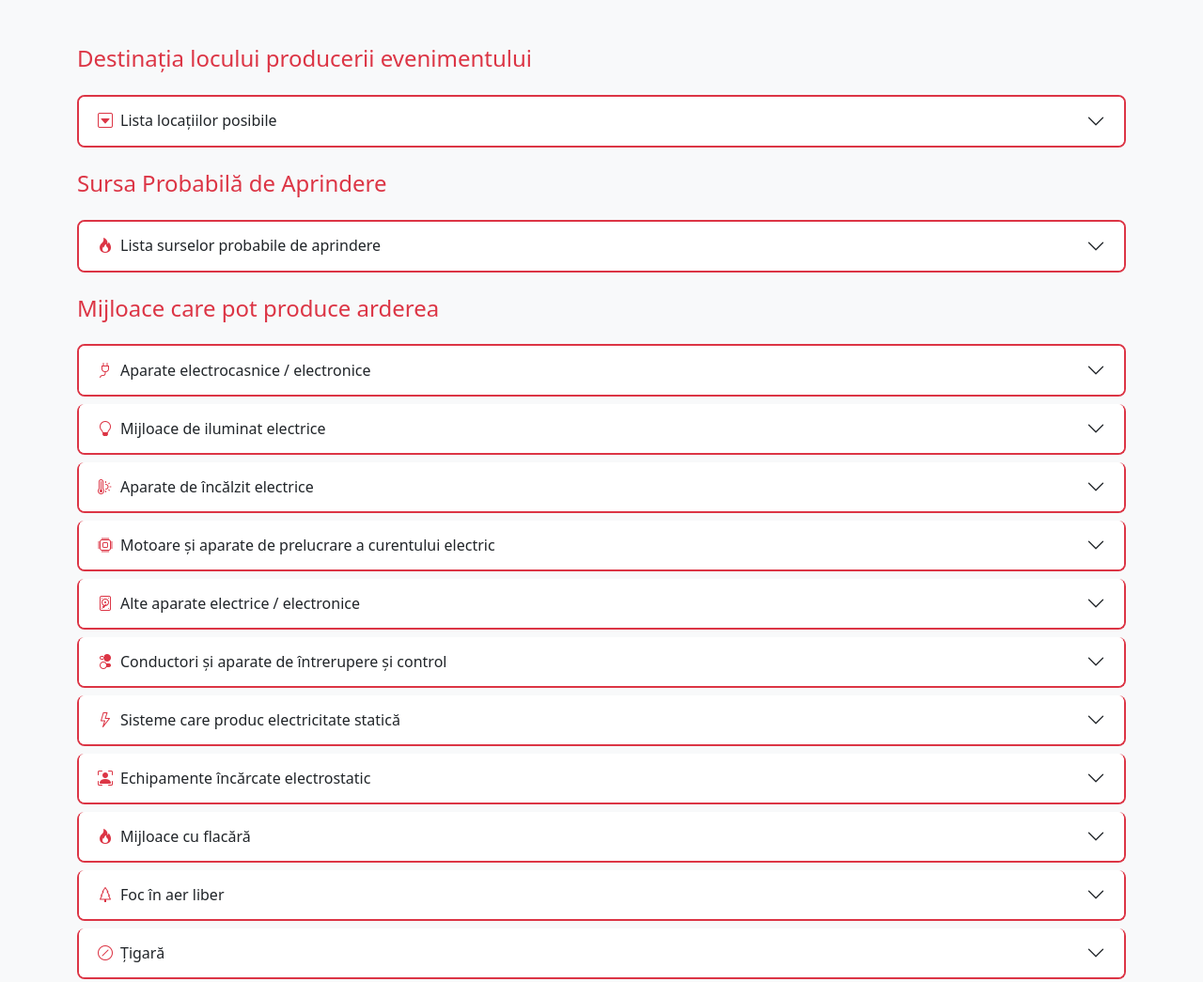
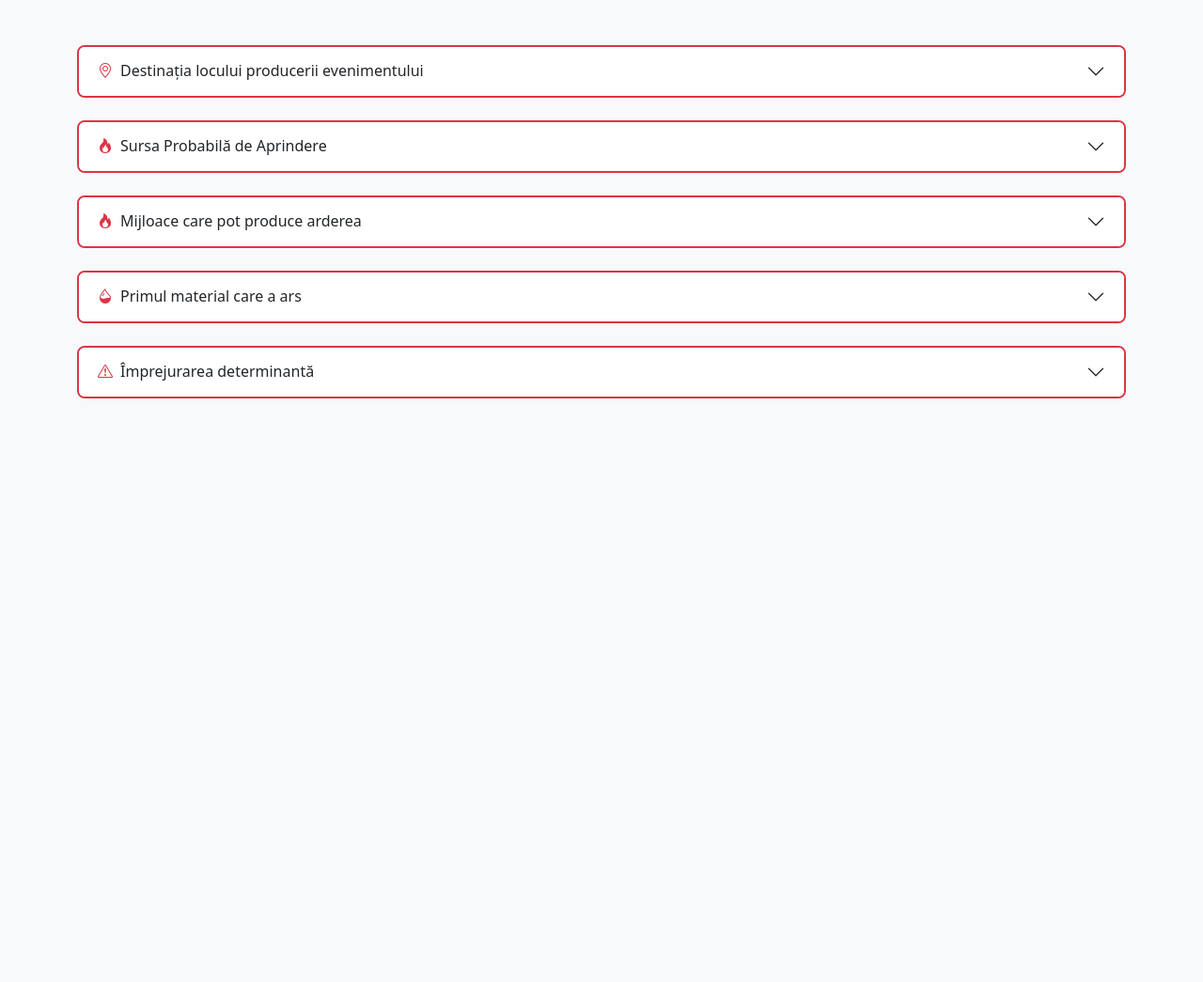
Before and after one commit to adrian10nagy/isu-vatradornei, a plain HTML site: page index.html in a window 1280 px wide. Shown: the top 1045 px of the page at 94% size. After the commit the page ends 800 px from the top, so only its background shows below. Drawn offline with nearby package versions, Linux system fonts and the light colour scheme.

Commit message:
Update index.html

```diff
--- a/index.html
+++ b/index.html
@@ -9,31 +9,31 @@
   </head>
   <body class="bg-light">
     <div class="container py-5">
+
       <!-- 1) Destinația locului producerii evenimentului -->
-      <h1 class="h4 mb-4 text-danger">Destinația locului producerii evenimentului</h1>
-
-      <div class="accordion mb-4" id="sectiunea1">
+      <div class="accordion mb-4" id="sectiuneaLoc">
         <div class="accordion-item border-2 border-danger rounded-3 overflow-hidden">
-          <h2 class="accordion-header" id="heading1">
+          <h2 class="accordion-header" id="headingLoc">
             <button
               class="accordion-button collapsed bg-white"
               type="button"
               data-bs-toggle="collapse"
-              data-bs-target="#collapse1"
+              data-bs-target="#collapseLoc"
               aria-expanded="false"
-              aria-controls="collapse1"
+              aria-controls="collapseLoc"
             >
-              <span class="me-2 text-danger"><i class="bi bi-caret-down-square"></i></span>
-              Lista locațiilor posibile
+              <span class="me-2 text-danger"><i class="bi bi-geo-alt"></i></span>
+              Destinația locului producerii evenimentului
             </button>
           </h2>
           <div
-            id="collapse1"
+            id="collapseLoc"
             class="accordion-collapse collapse"
-            aria-labelledby="heading1"
-            data-bs-parent="#sectiunea1"
+            aria-labelledby="headingLoc"
+            data-bs-parent="#sectiuneaLoc"
           >
             <div class="accordion-body bg-white">
+              <!-- DOAR LISTA, fără titlu intermediar -->
               <div id="listaLocatii" class="list-group"></div>
             </div>
           </div>
@@ -41,43 +41,121 @@
       </div>
 
       <!-- 2) Sursa probabilă de aprindere -->
-      <h1 class="h4 mb-4 text-danger">Sursa Probabilă de Aprindere</h1>
-
-      <div class="accordion mb-4" id="sectiunea2">
+      <div class="accordion mb-4" id="sectiuneaSursa">
         <div class="accordion-item border-2 border-danger rounded-3 overflow-hidden">
-          <h2 class="accordion-header" id="heading2">
+          <h2 class="accordion-header" id="headingSursa">
             <button
               class="accordion-button collapsed bg-white"
               type="button"
               data-bs-toggle="collapse"
-              data-bs-target="#collapse2"
+              data-bs-target="#collapseSursa"
               aria-expanded="false"
-              aria-controls="collapse2"
+              aria-controls="collapseSursa"
             >
               <span class="me-2 text-danger"><i class="bi bi-fire"></i></span>
-              Lista surselor probabile de aprindere
+              Sursa Probabilă de Aprindere
             </button>
           </h2>
           <div
-            id="collapse2"
+            id="collapseSursa"
             class="accordion-collapse collapse"
-            aria-labelledby="heading2"
-            data-bs-parent="#sectiunea2"
+            aria-labelledby="headingSursa"
+            data-bs-parent="#sectiuneaSursa"
           >
             <div class="accordion-body bg-white">
+              <!-- DOAR LISTA -->
               <div id="listaSursaAprindere" class="list-group"></div>
             </div>
           </div>
         </div>
       </div>
 
-      <!-- 3) Mijloace care pot produce arderea -->
-      <h1 class="h4 mb-4 text-danger">Mijloace care pot produce arderea</h1>
-      <div class="accordion mb-4" id="mijloaceAccordion"></div>
+      <!-- 3) Mijloace care pot produce arderea (are sub-secțiuni) -->
+      <div class="accordion mb-4" id="sectiuneaMijloaceWrapper">
+        <div class="accordion-item border-2 border-danger rounded-3 overflow-hidden">
+          <h2 class="accordion-header" id="headingMijloaceWrapper">
+            <button
+              class="accordion-button collapsed bg-white"
+              type="button"
+              data-bs-toggle="collapse"
+              data-bs-target="#collapseMijloaceWrapper"
+              aria-expanded="false"
+              aria-controls="collapseMijloaceWrapper"
+            >
+              <span class="me-2 text-danger"><i class="bi bi-fire"></i></span>
+              Mijloace care pot produce arderea
+            </button>
+          </h2>
+          <div
+            id="collapseMijloaceWrapper"
+            class="accordion-collapse collapse"
+            aria-labelledby="headingMijloaceWrapper"
+            data-bs-parent="#sectiuneaMijloaceWrapper"
+          >
+            <div class="accordion-body bg-white">
+              <div class="accordion" id="mijloaceAccordion"></div>
+            </div>
+          </div>
+        </div>
+      </div>
 
-      <!-- 4) Primul material care a ars -->
-      <h1 class="h4 mb-4 text-danger">Primul material care a ars</h1>
-      <div class="accordion" id="materialArsAccordion"></div>
+      <!-- 4) Primul material care a ars (are sub-secțiuni) -->
+      <div class="accordion mb-4" id="sectiuneaMaterialWrapper">
+        <div class="accordion-item border-2 border-danger rounded-3 overflow-hidden">
+          <h2 class="accordion-header" id="headingMaterialWrapper">
+            <button
+              class="accordion-button collapsed bg-white"
+              type="button"
+              data-bs-toggle="collapse"
+              data-bs-target="#collapseMaterialWrapper"
+              aria-expanded="false"
+              aria-controls="collapseMaterialWrapper"
+            >
+              <span class="me-2 text-danger"><i class="bi bi-droplet-half"></i></span>
+              Primul material care a ars
+            </button>
+          </h2>
+          <div
+            id="collapseMaterialWrapper"
+            class="accordion-collapse collapse"
+            aria-labelledby="headingMaterialWrapper"
+            data-bs-parent="#sectiuneaMaterialWrapper"
+          >
+            <div class="accordion-body bg-white">
+              <div class="accordion" id="materialArsAccordion"></div>
+            </div>
+          </div>
+        </div>
+      </div>
+
+      <!-- 5) Împrejurarea determinantă (are sub-secțiuni) -->
+      <div class="accordion mb-4" id="sectiuneaImprejurariWrapper">
+        <div class="accordion-item border-2 border-danger rounded-3 overflow-hidden">
+          <h2 class="accordion-header" id="headingImprejurariWrapper">
+            <button
+              class="accordion-button collapsed bg-white"
+              type="button"
+              data-bs-toggle="collapse"
+              data-bs-target="#collapseImprejurariWrapper"
+              aria-expanded="false"
+              aria-controls="collapseImprejurariWrapper"
+            >
+              <span class="me-2 text-danger"><i class="bi bi-exclamation-triangle"></i></span>
+              Împrejurarea determinantă
+            </button>
+          </h2>
+          <div
+            id="collapseImprejurariWrapper"
+            class="accordion-collapse collapse"
+            aria-labelledby="headingImprejurariWrapper"
+            data-bs-parent="#sectiuneaImprejurariWrapper"
+          >
+            <div class="accordion-body bg-white">
+              <div class="accordion" id="imprejurariAccordion"></div>
+            </div>
+          </div>
+        </div>
+      </div>
 
     </div>
 
@@ -86,144 +164,68 @@
 
     <!-- 2) Script de randare -->
     <script>
-      function renderLocatii() {
-        const container = document.getElementById('listaLocatii');
-        if (!container || !Array.isArray(locatiiData)) return;
+      function renderSimpleList(containerId, dataArray, formatter) {
+        const container = document.getElementById(containerId);
+        if (!container || !Array.isArray(dataArray)) return;
 
-        locatiiData.forEach((it) => {
-          const div = document.createElement('div');
-          div.className = 'list-group-item border-2 border-primary rounded-3 mb-2';
-          div.innerHTML = `<strong>${it.nr} – ${it.den}</strong>`;
+        dataArray.forEach((item) => {
+          const div = document.createElement("div");
+          div.className = "list-group-item border-2 border-primary rounded-3 mb-2";
+          div.innerHTML = formatter(item);
           container.appendChild(div);
         });
       }
 
-      function renderSursaAprindere() {
-        const container = document.getElementById('listaSursaAprindere');
-        if (!container || !Array.isArray(sursaAprindereData)) return;
+      function renderAccordion(containerId, dataArray, iconDefault = "bi-list-ul") {
+        const container = document.getElementById(containerId);
+        if (!container || !Array.isArray(dataArray)) return;
 
-        sursaAprindereData.forEach((it) => {
-          const div = document.createElement('div');
-          div.className = 'list-group-item border-2 border-primary rounded-3 mb-2';
-          div.innerHTML = `<strong>${it.code} – ${it.label}</strong>`;
-          container.appendChild(div);
-        });
-      }
+        dataArray.forEach((cat, index) => {
+          const headerId = `${containerId}Heading${index}`;
+          const collapseId = `${containerId}Collapse${index}`;
 
-      function renderMijloaceAccordion() {
-        const container = document.getElementById('mijloaceAccordion');
-        if (!container || !Array.isArray(mijloaceData)) return;
+          const item = document.createElement("div");
+          item.className = "accordion-item border-2 border-danger rounded-3 overflow-hidden mb-2";
 
-        mijloaceData.forEach((cat, index) => {
-          const headerId = `mijloaceHeading${index}`;
-          const collapseId = `mijloaceCollapse${index}`;
-
-          const item = document.createElement('div');
-          item.className = 'accordion-item border-2 border-danger rounded-3 overflow-hidden mb-2';
-
-          const h2 = document.createElement('h2');
-          h2.className = 'accordion-header';
+          const h2 = document.createElement("h2");
+          h2.className = "accordion-header";
           h2.id = headerId;
 
-          const button = document.createElement('button');
-          button.className = 'accordion-button collapsed bg-white';
-          button.type = 'button';
-          button.setAttribute('data-bs-toggle', 'collapse');
-          button.setAttribute('data-bs-target', `#${collapseId}`);
-          button.setAttribute('aria-expanded', 'false');
-          button.setAttribute('aria-controls', collapseId);
+          const button = document.createElement("button");
+          button.className = "accordion-button collapsed bg-white";
+          button.type = "button";
+          button.setAttribute("data-bs-toggle", "collapse");
+          button.setAttribute("data-bs-target", `#${collapseId}`);
+          button.setAttribute("aria-expanded", "false");
+          button.setAttribute("aria-controls", collapseId);
 
-          const spanIcon = document.createElement('span');
-          spanIcon.className = 'me-2 text-danger';
-          if (cat.icon) {
-            spanIcon.innerHTML = `<i class="bi ${cat.icon}"></i>`;
-          }
+          const spanIcon = document.createElement("span");
+          spanIcon.className = "me-2 text-danger";
+          const icon = cat.icon || iconDefault;
+          spanIcon.innerHTML = `<i class="bi ${icon}"></i>`;
 
-          const titleNode = document.createTextNode(' ' + cat.title);
+          const titleNode = document.createTextNode(" " + cat.title);
 
           button.appendChild(spanIcon);
           button.appendChild(titleNode);
           h2.appendChild(button);
 
-          const collapse = document.createElement('div');
+          const collapse = document.createElement("div");
           collapse.id = collapseId;
-          collapse.className = 'accordion-collapse collapse';
-          collapse.setAttribute('aria-labelledby', headerId);
-          collapse.setAttribute('data-bs-parent', '#mijloaceAccordion');
+          collapse.className = "accordion-collapse collapse";
+          collapse.setAttribute("aria-labelledby", headerId);
+          collapse.setAttribute("data-bs-parent", `#${containerId}`);
 
-          const body = document.createElement('div');
-          body.className = 'accordion-body bg-white';
+          const body = document.createElement("div");
+          body.className = "accordion-body bg-white";
 
-          const listGroup = document.createElement('div');
-          listGroup.className = 'list-group';
-
-          cat.items.forEach((it) => {
-            const div = document.createElement('div');
-            div.className = 'list-group-item border-2 border-primary rounded-3 mb-2';
-            div.innerHTML = `<strong>${it.code} – ${it.label}</strong>`;
-            listGroup.appendChild(div);
-          });
-
-          body.appendChild(listGroup);
-          collapse.appendChild(body);
-          item.appendChild(h2);
-          item.appendChild(collapse);
-
-          container.appendChild(item);
-        });
-      }
-
-      // 4) Primul material care a ars
-      function renderPrimulMaterialAccordion() {
-        const container = document.getElementById('materialArsAccordion');
-        // în date.js trebuie să existe: const primulMaterialCareAAars = [ {title, items:[{code,label}, ...]}, ... ]
-        if (!container || !Array.isArray(primulMaterialCareAAars)) return;
-
-        primulMaterialCareAAars.forEach((cat, index) => {
-          const headerId = `materialArsHeading${index}`;
-          const collapseId = `materialArsCollapse${index}`;
-
-          const item = document.createElement('div');
-          item.className = 'accordion-item border-2 border-danger rounded-3 overflow-hidden mb-2';
-
-          const h2 = document.createElement('h2');
-          h2.className = 'accordion-header';
-          h2.id = headerId;
-
-          const button = document.createElement('button');
-          button.className = 'accordion-button collapsed bg-white';
-          button.type = 'button';
-          button.setAttribute('data-bs-toggle', 'collapse');
-          button.setAttribute('data-bs-target', `#${collapseId}`);
-          button.setAttribute('aria-expanded', 'false');
-          button.setAttribute('aria-controls', collapseId);
-
-          const spanIcon = document.createElement('span');
-          spanIcon.className = 'me-2 text-danger';
-          spanIcon.innerHTML = '<i class="bi bi-fire"></i>';
-
-          const titleNode = document.createTextNode(' ' + cat.title);
-
-          button.appendChild(spanIcon);
-          button.appendChild(titleNode);
-          h2.appendChild(button);
-
-          const collapse = document.createElement('div');
-          collapse.id = collapseId;
-          collapse.className = 'accordion-collapse collapse';
-          collapse.setAttribute('aria-labelledby', headerId);
-          collapse.setAttribute('data-bs-parent', '#materialArsAccordion');
-
-          const body = document.createElement('div');
-          body.className = 'accordion-body bg-white';
-
-          const listGroup = document.createElement('div');
-          listGroup.className = 'list-group';
+          const listGroup = document.createElement("div");
+          listGroup.className = "list-group";
 
           if (Array.isArray(cat.items)) {
             cat.items.forEach((it) => {
-              const div = document.createElement('div');
-              div.className = 'list-group-item border-2 border-primary rounded-3 mb-2';
+              const div = document.createElement("div");
+              div.className = "list-group-item border-2 border-primary rounded-3 mb-2";
               div.innerHTML = `<strong>${it.code} – ${it.label}</strong>`;
               listGroup.appendChild(div);
             });
@@ -238,14 +240,45 @@
         });
       }
 
-      document.addEventListener('DOMContentLoaded', () => {
-        renderLocatii();
-        renderSursaAprindere();
-        renderMijloaceAccordion();
-        renderPrimulMaterialAccordion();
+      document.addEventListener("DOMContentLoaded", () => {
+        // Extragem ITEMS din structurile cu title+items pentru 1 și 2
+        const locatiiItems =
+          Array.isArray(locatiiData) && locatiiData[0]?.items
+            ? locatiiData[0].items
+            : locatiiData;
+
+        const sursaAprindereItems =
+          Array.isArray(sursaAprindereData) && sursaAprindereData[0]?.items
+            ? sursaAprindereData[0].items
+            : sursaAprindereData;
+
+        // 1) Locații – DOAR LISTA
+        renderSimpleList(
+          "listaLocatii",
+          locatiiItems,
+          (it) => `<strong>${it.code} – ${it.label}</strong>`
+        );
+
+        // 2) Sursa probabilă – DOAR LISTA
+        renderSimpleList(
+          "listaSursaAprindere",
+          sursaAprindereItems,
+          (it) => `<strong>${it.code} – ${it.label}</strong>`
+        );
+
+        // 3) Mijloace care pot produce arderea (sub-accordion)
+        renderAccordion("mijloaceAccordion", mijloaceData, "bi-fire");
+
+        // 4) Primul material care a ars (sub-accordion)
+        renderAccordion("materialArsAccordion", primulMaterialCareAAars, "bi-droplet-half");
+
+        // 5) Împrejurarea determinantă (sub-accordion)
+        renderAccordion("imprejurariAccordion", imprejurariData, "bi-exclamation-triangle");
       });
     </script>
 
+    <!-- *** AICI ERA PROBLEMA: trebuie neapărat Bootstrap JS *** -->
     <script src="https://cdn.jsdelivr.net/npm/bootstrap@5.3.3/dist/js/bootstrap.bundle.min.js"></script>
+
   </body>
 </html>
```
